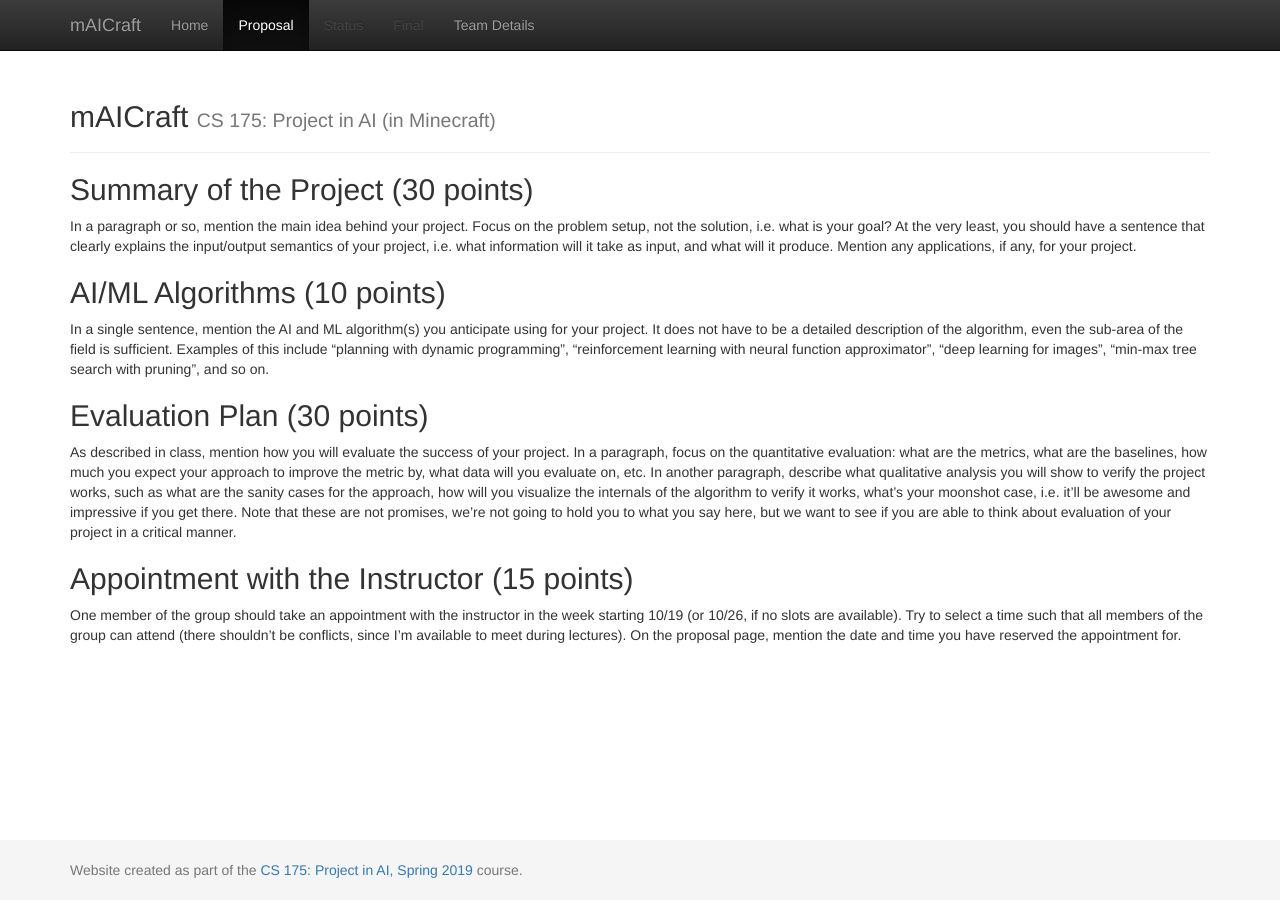
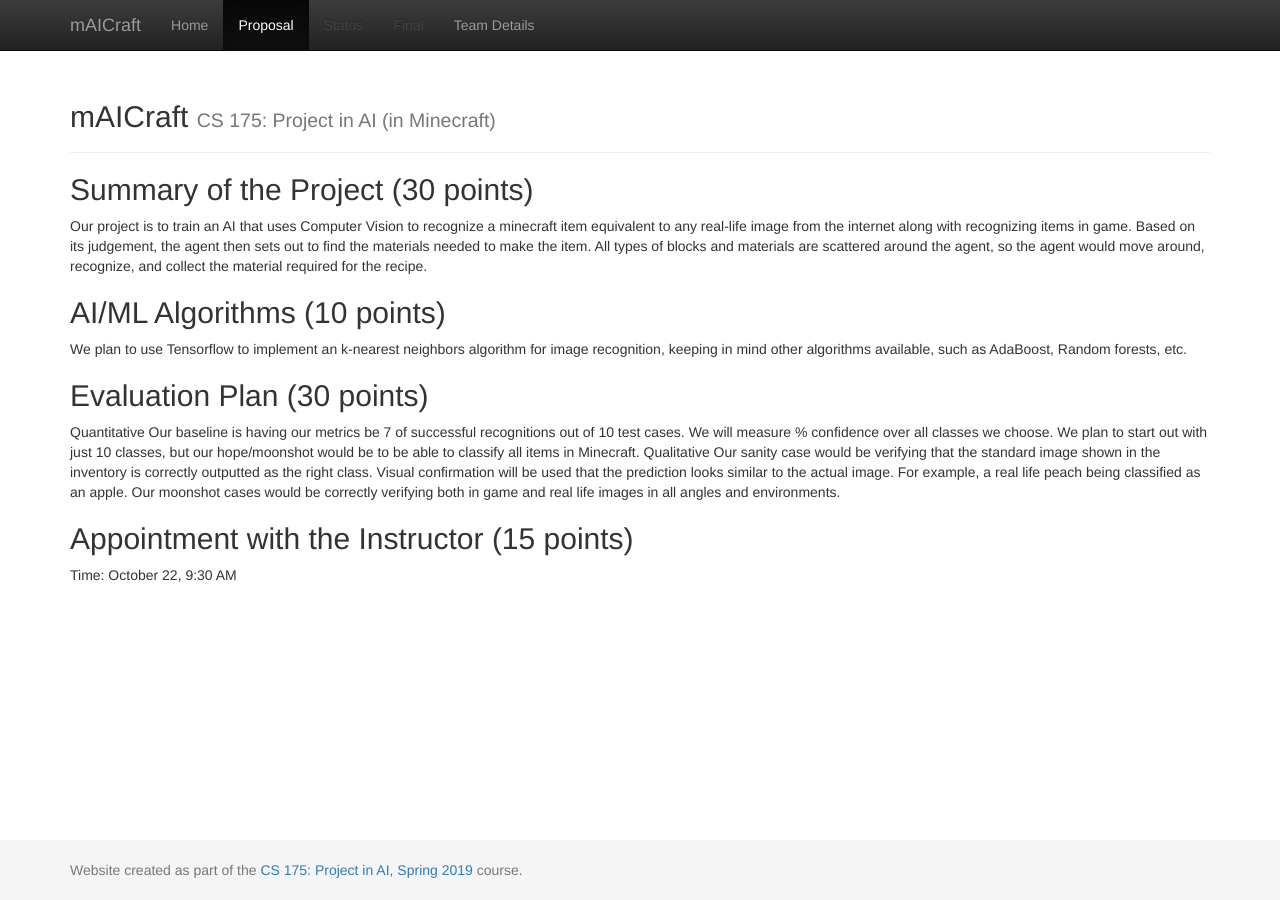
Before and after one commit to Modjular/boringAI, a Jekyll site: the page built from docs/proposal.md, in a window 1280 px wide. Built offline with Jekyll 4.4.1, drawn with Linux system fonts in a browser that asks for light colours.

Commit message:
Update proposal.md
filled in the details

```diff
--- a/docs/proposal.md
+++ b/docs/proposal.md
@@ -4,17 +4,17 @@ title:  Proposal
 ---
 
 ## Summary of the Project (30 points)
-
-In a paragraph or so, mention the main idea behind your project. Focus on the problem setup, not the solution, i.e. what is your goal? At the very least, you should have a sentence that clearly explains the input/output semantics of your project, i.e. what information will it take as input, and what will it produce. Mention any applications, if any, for your project.
+Our project is to train an AI that uses Computer Vision to recognize a minecraft item equivalent to any real-life image from the internet along with recognizing items in game. Based on its judgement, the agent then sets out to find the materials needed to make the item. All types of blocks and materials are scattered around the agent, so the agent would move around, recognize, and collect the material required for the recipe.
 
 ## AI/ML Algorithms (10 points)
-
-In a single sentence, mention the AI and ML algorithm(s) you anticipate using for your project. It does not have to be a detailed description of the algorithm, even the sub-area of the ﬁeld is sufﬁcient. Examples of this include “planning with dynamic programming”, “reinforcement learning with neural function approximator”, “deep learning for images”, “min-max tree search with pruning”, and so on.
+We plan to use Tensorflow to implement an k-nearest neighbors algorithm for image recognition, keeping in mind other algorithms available, such as AdaBoost, Random forests, etc.
 
 ## Evaluation Plan (30 points)
+Quantitative
+Our baseline is having our metrics be 7 of successful recognitions out of 10 test cases. We will measure % confidence over all classes we choose. We plan to start out with just 10 classes, but our hope/moonshot would be to be able to classify all items in Minecraft.
+Qualitative
+Our sanity case would be verifying that the standard image shown in the inventory is correctly outputted as the right class. Visual confirmation will be used that the prediction looks similar to the actual image. For example, a real life peach being classified as an apple. Our moonshot cases would be correctly verifying both in game and real life images in all angles and environments.
 
-As described in class, mention how you will evaluate the success of your project. In a paragraph, focus on the quantitative evaluation: what are the metrics, what are the baselines, how much you expect your approach to improve the metric by, what data will you evaluate on, etc. In another paragraph, describe what qualitative analysis you will show to verify the project works, such as what are the sanity cases for the approach, how will you visualize the internals of the algorithm to verify it works, what’s your moonshot case, i.e. it’ll be awesome and impressive if you get there. Note that these are not promises, we’re not going to hold you to what you say here, but we want to see if you are able to think about evaluation of your project in a critical manner.
 
 ## Appointment with the Instructor (15 points)
-
-One member of the group should take an appointment with the instructor in the week starting 10/19 (or 10/26, if no slots are available). Try to select a time such that all members of the group can attend (there shouldn’t be conﬂicts, since I’m available to meet during lectures). On the proposal page, mention the date and time you have reserved the appointment for.
+Time: October 22, 9:30 AM
```
